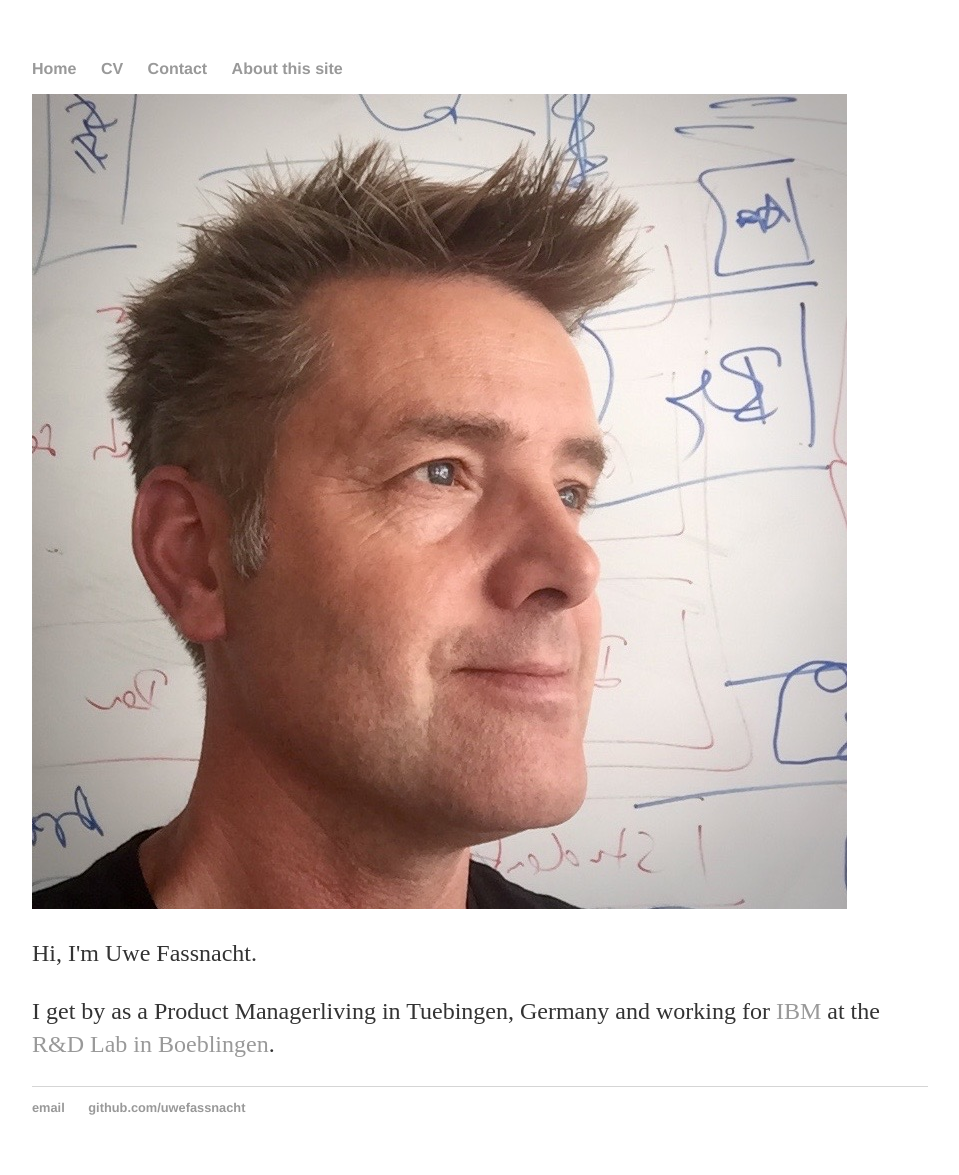
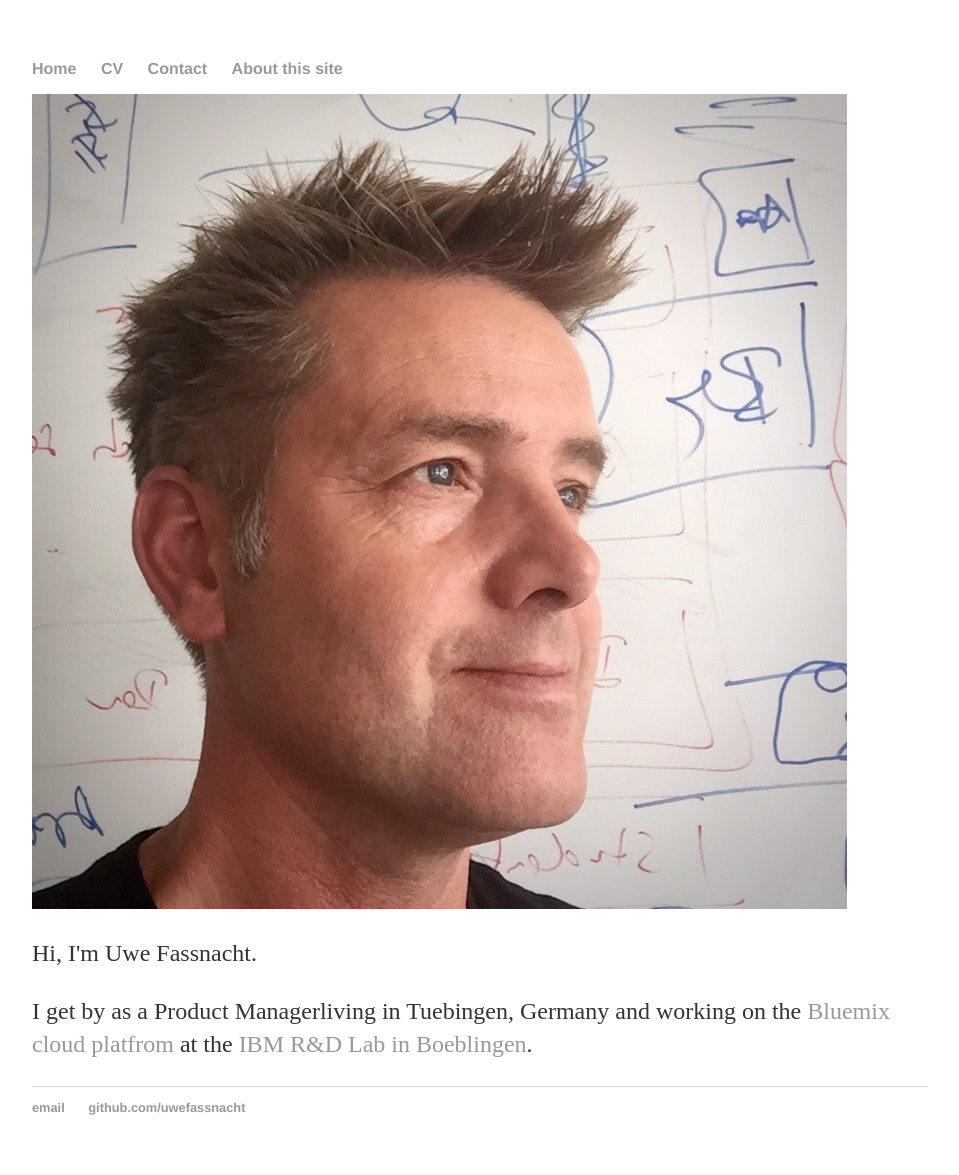
Before and after one commit to uwefassnacht/uwefassnacht.github.io, a Jekyll site: the page built from index.html, in a window 1280 px wide. Shown: the whole page, without its empty margins (160-1119 px from the left). Built offline with Jekyll 4.4.1, drawn with Linux system fonts in a browser that asks for light colours.

Commit message:
Changed pic to png

```diff
--- a/index.html
+++ b/index.html
@@ -7,12 +7,12 @@
 <!-- <div class="jumbotron"> -->
 <div class="row marketing">
 	<div class="col-sm-4">
-	<img  class="img-circle avatar" alt="Uwe Fassnacht" src="img/UweFassnacht.jpg">
+	<img  class="img-circle avatar" alt="Uwe Fassnacht" src="img/UweFassnacht.png">
 	</div>
 	<div itemscope itemtype="http://data-vocabulary.org/Person" class="col-sm-8">
 	<p class="lead">Hi, I'm <span itemprop="name">Uwe Fassnacht</span>.</p>
 	<p>I get by as a <span itemprop="title">Product Managerliving in <span itemprop="address" itemscope
-    itemtype="http://data-vocabulary.org/Address"> <span itemprop="locality">Tuebingen</span>, <span itemprop="region">Germany</span></span> and working for <a href="http://www.ibm.com">IBM</a> at <span itemprop="affiliation">the <a href="http://http://www.ibm.com/de/entwicklung/index_en.html">R&D Lab in Boeblingen</a></span>.</p>
+    itemtype="http://data-vocabulary.org/Address"> <span itemprop="locality">Tuebingen</span>, <span itemprop="region">Germany</span></span> and working on the <a href="http://www.bluemix.net">Bluemix cloud platfrom </a> at <span itemprop="affiliation">the <a href="http://http://www-05.ibm.com/de/entwicklung/index_en.html">IBM R&D Lab in Boeblingen</a></span>.</p>
 
 	</div>
 </div>
```
Also changed, not shown: img/UweFassnacht.png (added).
